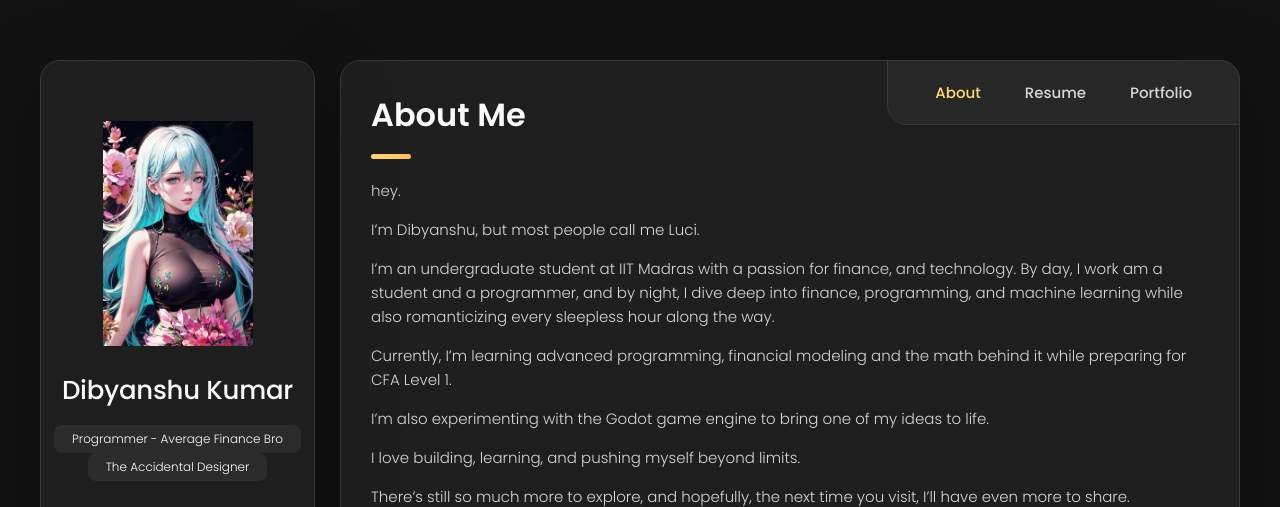
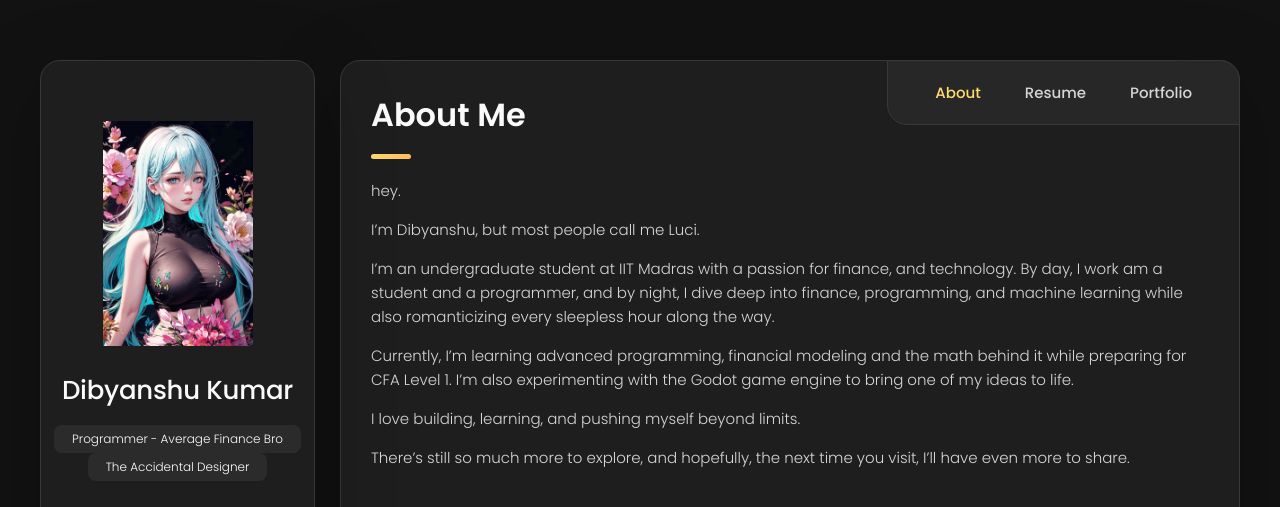
Before and after one commit to dkconnect/Devfolio, a plain HTML site: page index.html in a window 1280 px wide. Shown: the top 507 px of the page. Drawn offline with Linux system fonts and the light colour scheme.

Commit message:
Update index.html

```diff
--- a/index.html
+++ b/index.html
@@ -198,8 +198,7 @@
             while also romanticizing every sleepless hour along the way.
           </p>
           <p>Currently, I’m learning advanced programming, financial modeling and the math behind it while preparing for CFA Level 1.
-          </p>
-          <p>I’m also experimenting with the Godot game engine to bring one of my ideas to life.
+            I’m also experimenting with the Godot game engine to bring one of my ideas to life.
           </p>
           <p>
             I love building, learning, and pushing myself beyond limits.
```
